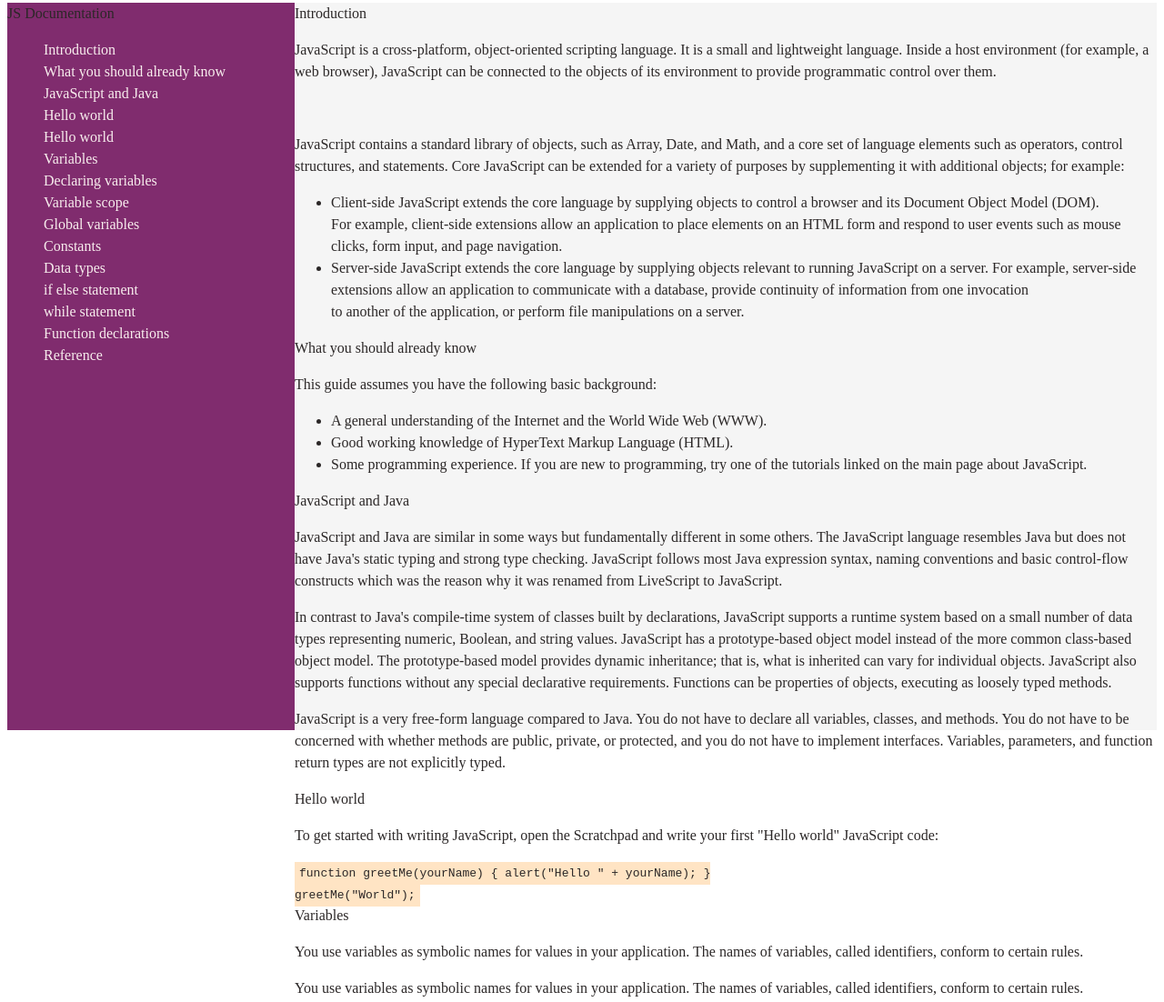
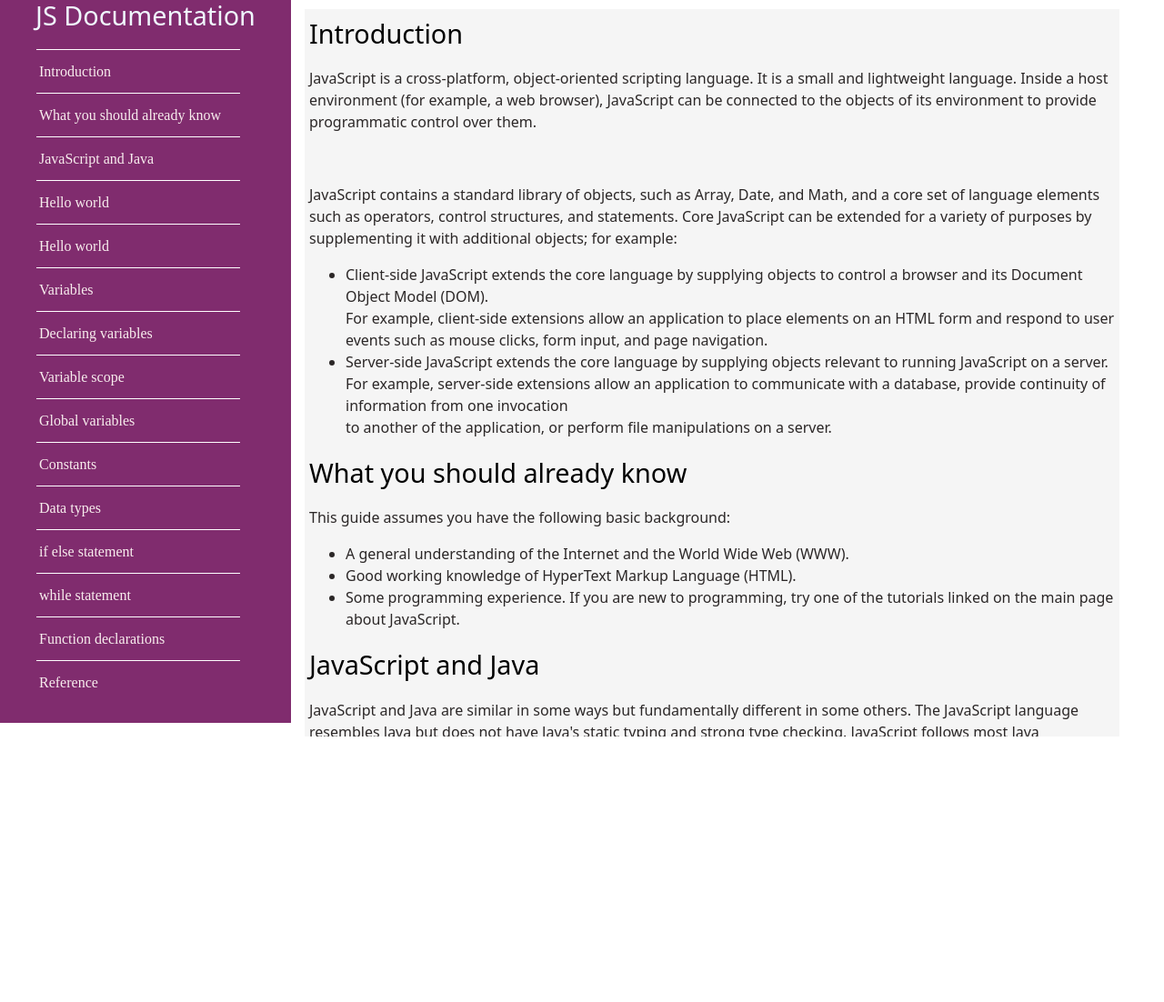
Before and after one commit to FarwaMuhibZada/Technical_documentation_page, a plain HTML site: page index.html in a window 1280 px wide. Shown: the part 5-1107 px from the top of the page at 91% size. After the commit the page ends 815 px from the top, so only its background shows below. Drawn offline with Linux system fonts and the light colour scheme.

Commit message:
complete the design of navbar

```diff
--- a/styles.css
+++ b/styles.css
@@ -1,16 +1,22 @@
-/* * {
-  margin: 0;
-  padding: 0;
+* {
   box-sizing: border-box;
-} */
+}
 
 body {
   display: flex;
   flex-direction: row;
-  font-family: 'Open Sens';
+  font-family: system-ui, -apple-system, BlinkMacSystemFont, 'Segoe UI', Roboto, Oxygen, Ubuntu, Cantarell, 'Open Sans', 'Helvetica Neue', sans-serif;
   color: rgb(43, 39, 39);
   line-height: 1.5;
+  margin: 0;
+  padding: 0;
+  height: 100vh;
+}
 
+header {
+  color: black;
+  font-size: 1.8rem;
+  font-weight: thin;
 }
 
 #navbar {
@@ -18,12 +24,23 @@ body {
   height: 100vh;
   background-color: #802c6e;
   list-style: none;
+  display: flex;
+  flex-direction: column;
+  justify-content: flex-start;
+}
+
+nav header {
+  text-align: center;
+  color: aliceblue;
 }
 
 #main-doc {
-  width: 75%;
+  width: 70%;
   background-color: whitesmoke ;
   height: 100vh;
+  margin: 15px;
+  padding: 5px;
+  overflow: scroll;
 }
 
 .nav-link {
@@ -35,10 +52,18 @@ body {
 
 .ul-navbar {
   list-style: none;
+}
 
+.ul-navbar li {
+  border-top: 1px solid white;
+  width: 80%;
+  padding: 11px 3px;
 }
 
 code {
-  padding: 5px;
-  background-color: bisque;
+  background-color: lightgray;
+  display: block;
+  padding: 10px;
+  text-align: left;
+  width: 70%;
 }
```
